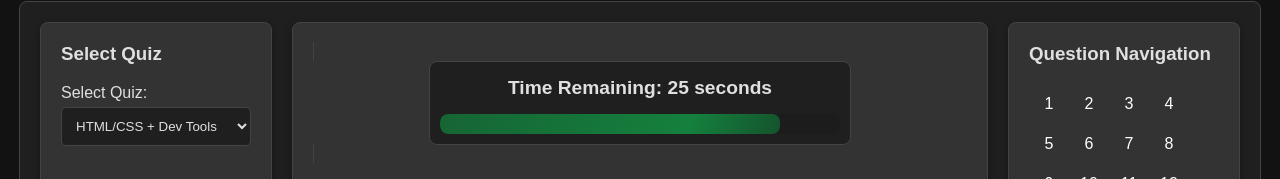
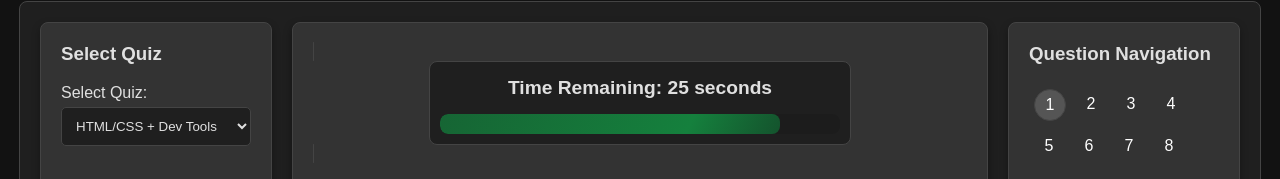
Before and after one commit to Norbok7/cf-practice-l1, an Angular app in the folder lesson1/: page /cf-practice-l1/ in a window 1280 px wide. Shown: the part 226-405 px from the top of the page. Built offline with nearby package versions, Linux system fonts and the light colour scheme.

Commit message:
update current question indicator

```diff
--- a/lesson1/src/app/lesson-quiz/lesson-quiz.component.css
+++ b/lesson1/src/app/lesson-quiz/lesson-quiz.component.css
@@ -118,7 +118,11 @@ body {
 .answered-incorrect {
   background-color: #dc3545; /* Red for incorrect answers */
 }
-
+.current {
+  background-color: #555; /* Optional: Add a background color if desired */
+  color: #ffffff; /* White text color for the current question */
+  border: 1px solid #444; /* Optional: Add a border to highlight the current question */
+}
 /* Dark theme for quiz section */
 .quiz-section {
   background-color: var(--secondary-color);
--- a/lesson1/src/app/lesson-quiz/lesson-quiz.component.html
+++ b/lesson1/src/app/lesson-quiz/lesson-quiz.component.html
@@ -98,7 +98,8 @@
            [ngClass]="{
              'base-color': !isAnswered(number),
              'answered-correct': isAnswered(number) && isCorrect(number),
-             'answered-incorrect': isAnswered(number) && !isCorrect(number)
+             'answered-incorrect': isAnswered(number) && !isCorrect(number),
+             'current': number === (currentQuestionIndex + 1)
            }"
            (click)="navigateToQuestion(number)">
         {{ number }}
```
